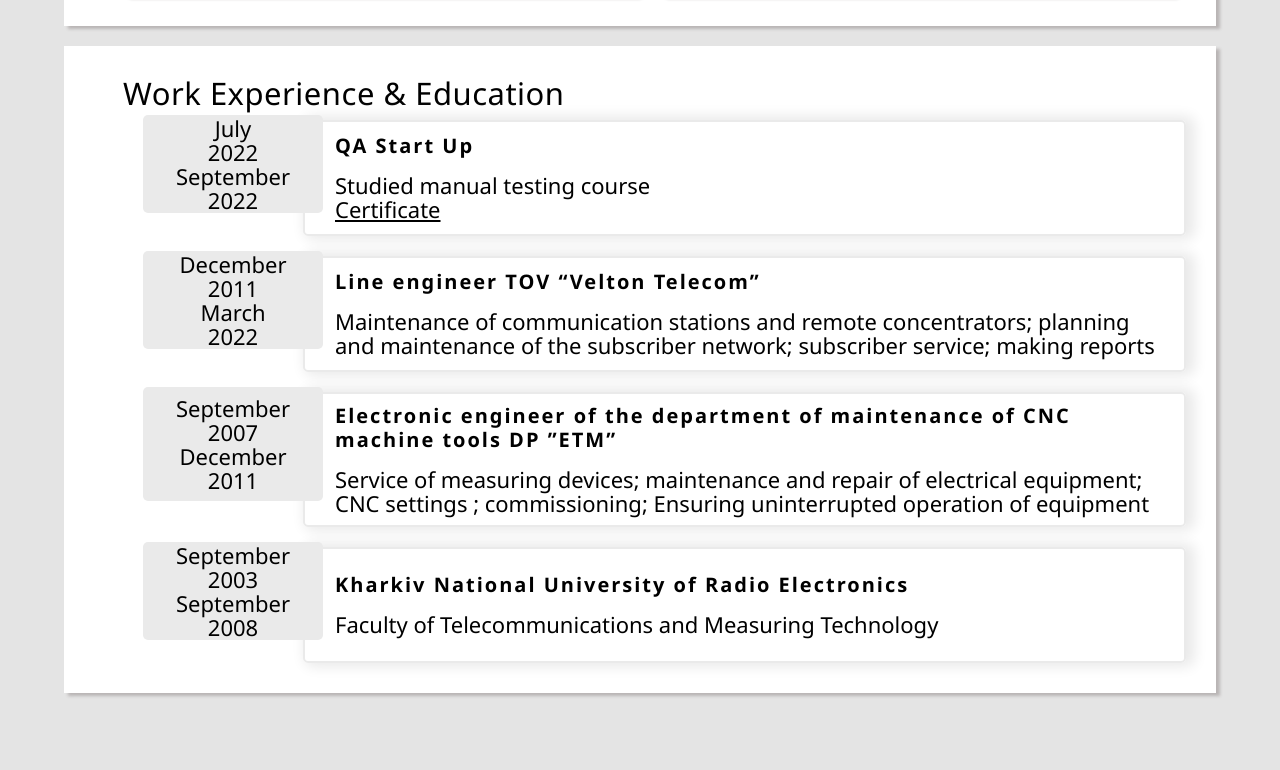
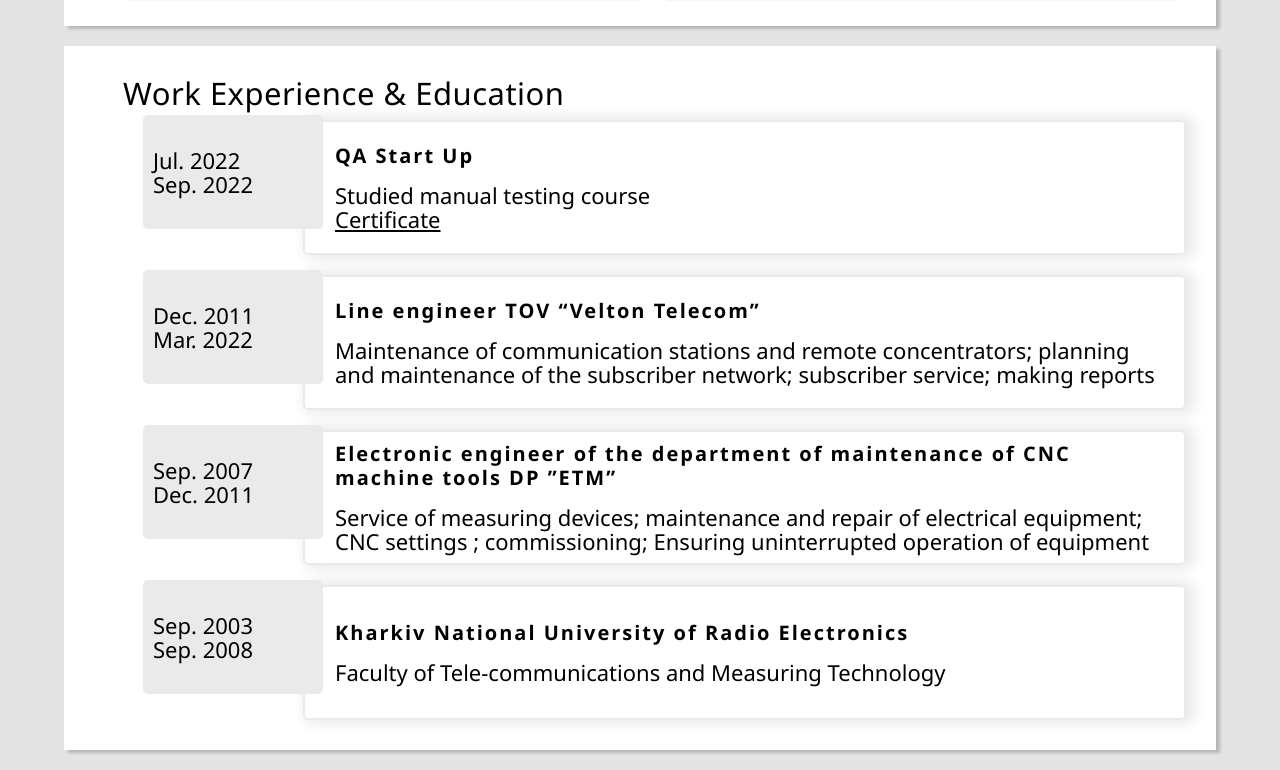
Before and after one commit to Hrigorii/CV, a plain HTML site: page index.html in a window 1280 px wide. Shown: the part 1255-2025 px from the top of the page. Before the commit the page ends 1968 px from the top, so only its background shows below. Drawn offline with Linux system fonts and the light colour scheme.

Commit message:
fix centr

```diff
--- a/index.html
+++ b/index.html
@@ -123,10 +123,8 @@
 				<div class="work__lists">
 					<div class="work__list">
 						<div class="work__list-date">
-							<p>July</p>
-							<p>2022</p>
-							<p>September</p>
-							<p>2022</p>
+							<p>Jul. 2022</p>
+							<p>Sep. 2022 </p>
 						</div>
 						<div class="work__list-text">
 							<div class="work__list-items">
@@ -139,10 +137,8 @@
 					</div>
 					<div class="work__list">
 						<div class="work__list-date">
-							<p>December</p>
-							<p>2011</p>
-							<p>March</p>
-							<p>2022</p>
+							<p>Dec. 2011</p>
+							<p>Mar. 2022</p>
 						</div>
 						<div class="work__list-text">
 							<div class="work__list-items">
@@ -156,10 +152,8 @@
 					</div>
 					<div class="work__list">
 						<div class="work__list-date">
-							<p>September</p>
-							<p>2007</p>
-							<p>December</p>
-							<p>2011</p>
+							<p>Sep. 2007</p>
+							<p>Dec. 2011</p>
 						</div>
 						<div class="work__list-text">
 							<div class="work__list-items">
@@ -172,16 +166,14 @@
 					</div>
 					<div class="work__list">
 						<div class="work__list-date">
-							<p>September</p>
-							<p>2003</p>
-							<p>September</p>
-							<p>2008</p>
+							<p>Sep. 2003</p>
+							<p>Sep. 2008 </p>
 						</div>
 						<div class="work__list-text">
 							<div class="work__list-items">
 								<h3>Kharkiv National University of Radio Electronics
 								</h3>
-								<p>Faculty of Telecommunications and Measuring Technology</p>
+								<p>Faculty of Tele-communications and Measuring Technology</p>
 							</div>
 						</div>
 					</div>
--- a/style.css
+++ b/style.css
@@ -224,9 +224,18 @@ h3 {
 }
 
 .work__lists {
+	display: grid;
+	grid-template-rows: repeat(auto-fit), 1fr;
+	grid-auto-rows: 1fr;
+	grid-gap: 20px;
+}
+
+@media (max-width: 960px) {
+.work__lists{
 	display: flex;
 	flex-direction: column;
 	row-gap: 20px;
+}
 }
 
 .work__list {
@@ -235,7 +244,7 @@ h3 {
 }
 
 .work__list-date {
-	padding: 10px 0px;
+	padding: 0px 0px 0px 10px;
 	position: relative;
 	top: -5px;
 	left: 20px;
@@ -244,7 +253,7 @@ h3 {
 	flex-direction: column;
 	justify-content: center;
 	height: 85%;
-	align-items: center;
+
 	background-color: #eaeaea;
 	}
 
@@ -319,10 +328,6 @@ h3 {
 	font-size: 20px;
 	font-weight: 300;
 	letter-spacing: 1px;
-}
-
-.item p {
-	padding: 0px 0px 0px 10px;
 }
 
 .image {
```
Also changed, not shown: img/JS100.png.
